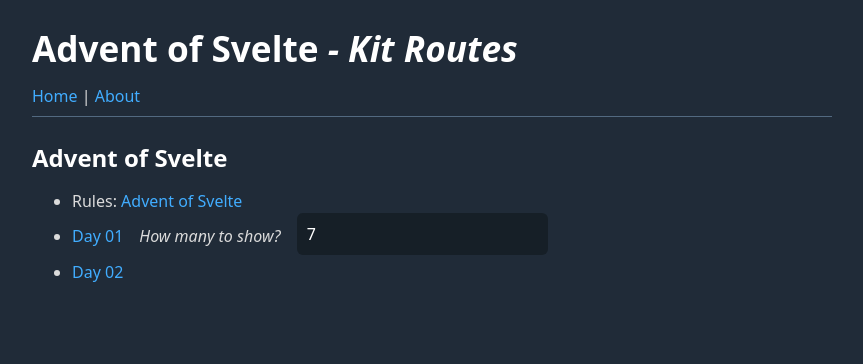
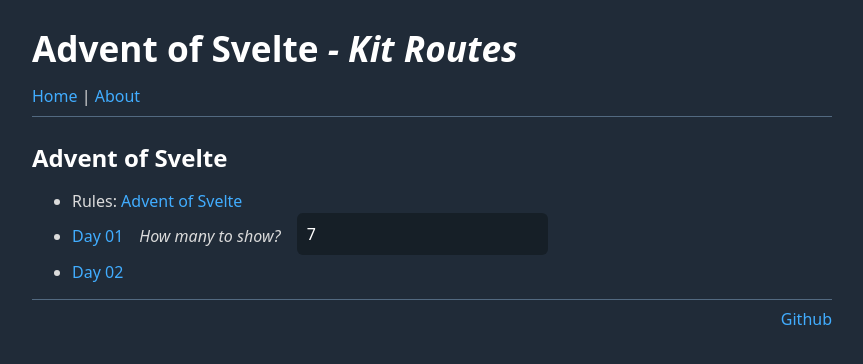
Before and after one commit to jycouet/aos-2023, a SvelteKit app: page / in a window 1280 px wide. Shown: the top 364 px of the page, without its empty margins (208-1071 px from the left). Built offline with nearby package versions, Linux system fonts and the light colour scheme.

Commit message:
:fire: WIP: docs

```diff
--- a/src/routes/+layout.svelte
+++ b/src/routes/+layout.svelte
@@ -20,3 +20,16 @@
 <hr />
 
 <slot />
+
+<hr />
+
+<span class="right"
+  ><a href="https://github.com/jycouet/aos-2023">Github</a></span
+>
+
+<style>
+  .right {
+    /* Good old time */
+    float: right;
+  }
+</style>
```
Also changed, not shown: 1 other file (tests, documents, lock files or other folders).
